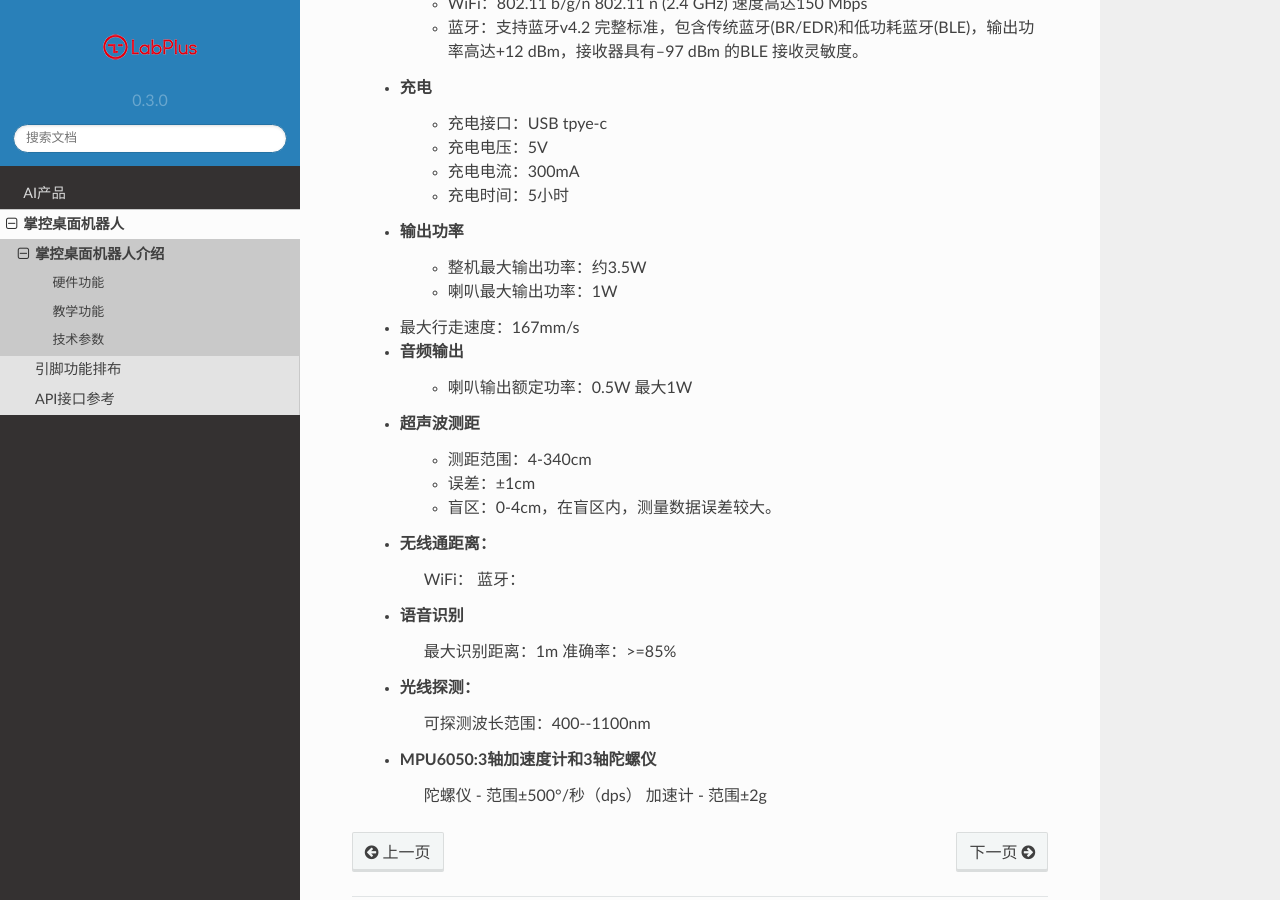
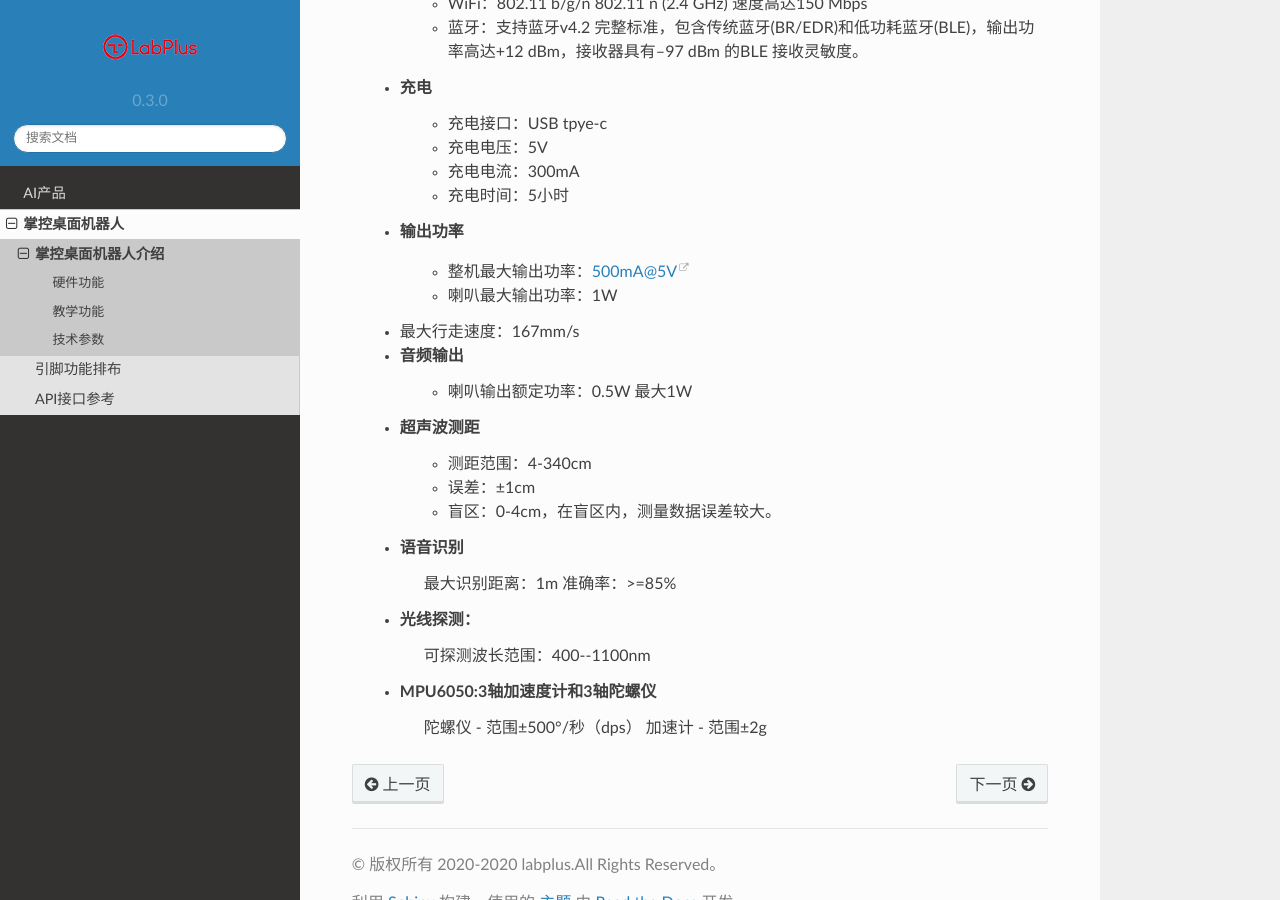
Before and after one commit to junbowu/labplus-docs, a Sphinx documentation site: the page built from docs/mpython-desktop-robot/introduce.rst, in a window 1280 px wide and 900 px high, scrolled down 1394 px. Built offline with Sphinx 7.4.7 and the Read the Docs theme 2.0.0, drawn with Linux system fonts in a browser that asks for light colours.

Commit message:
参数修正

```diff
--- a/docs/mpython-desktop-robot/introduce.rst
+++ b/docs/mpython-desktop-robot/introduce.rst
@@ -55,7 +55,7 @@
         - 充电时间：5小时
 
     - 输出功率
-        - 整机最大输出功率：约3.5W
+        - 整机最大输出功率：500mA@5V
         - 喇叭最大输出功率：1W
 
     - 最大行走速度：167mm/s
@@ -68,10 +68,6 @@
         - 误差：±1cm
         - 盲区：0-4cm，在盲区内，测量数据误差较大。
 
-    - 无线通距离：
-        WiFi：
-        蓝牙：
-
     -  语音识别
         最大识别距离：1m
         准确率：>=85%
```
